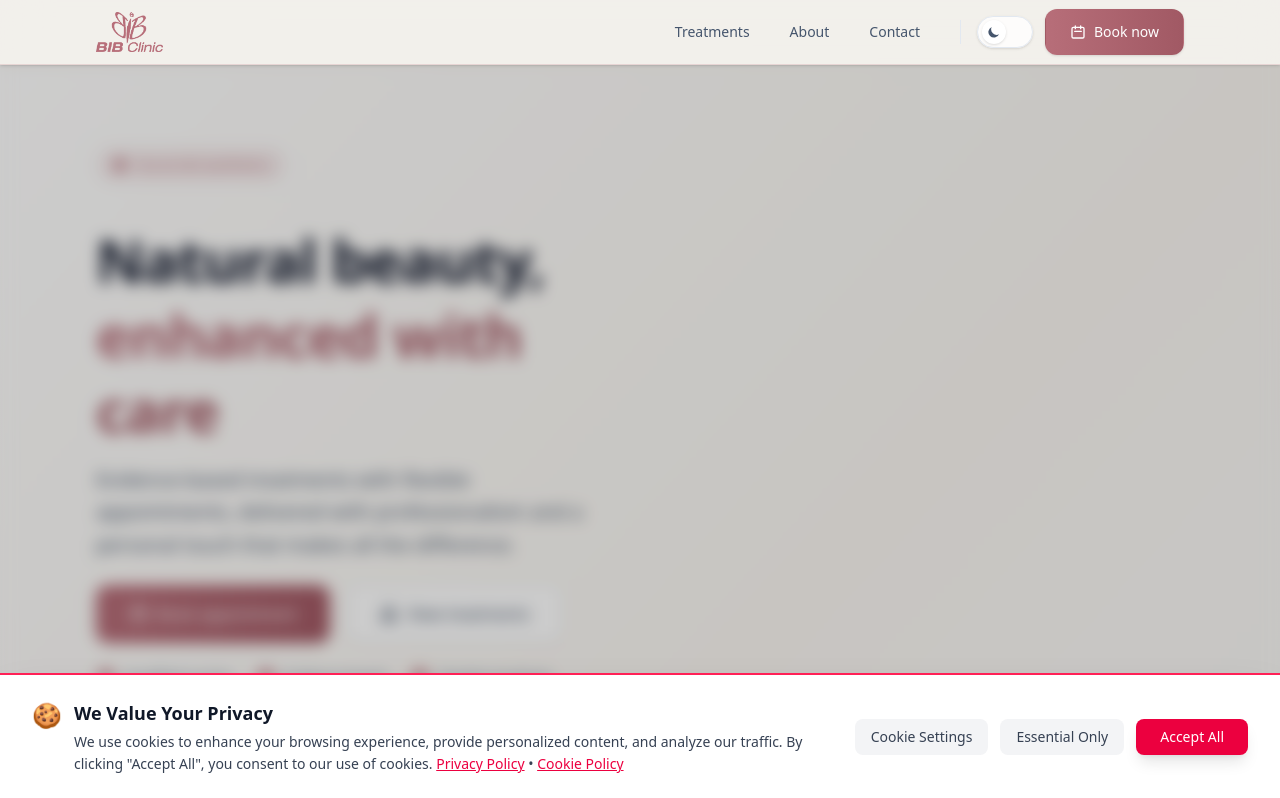
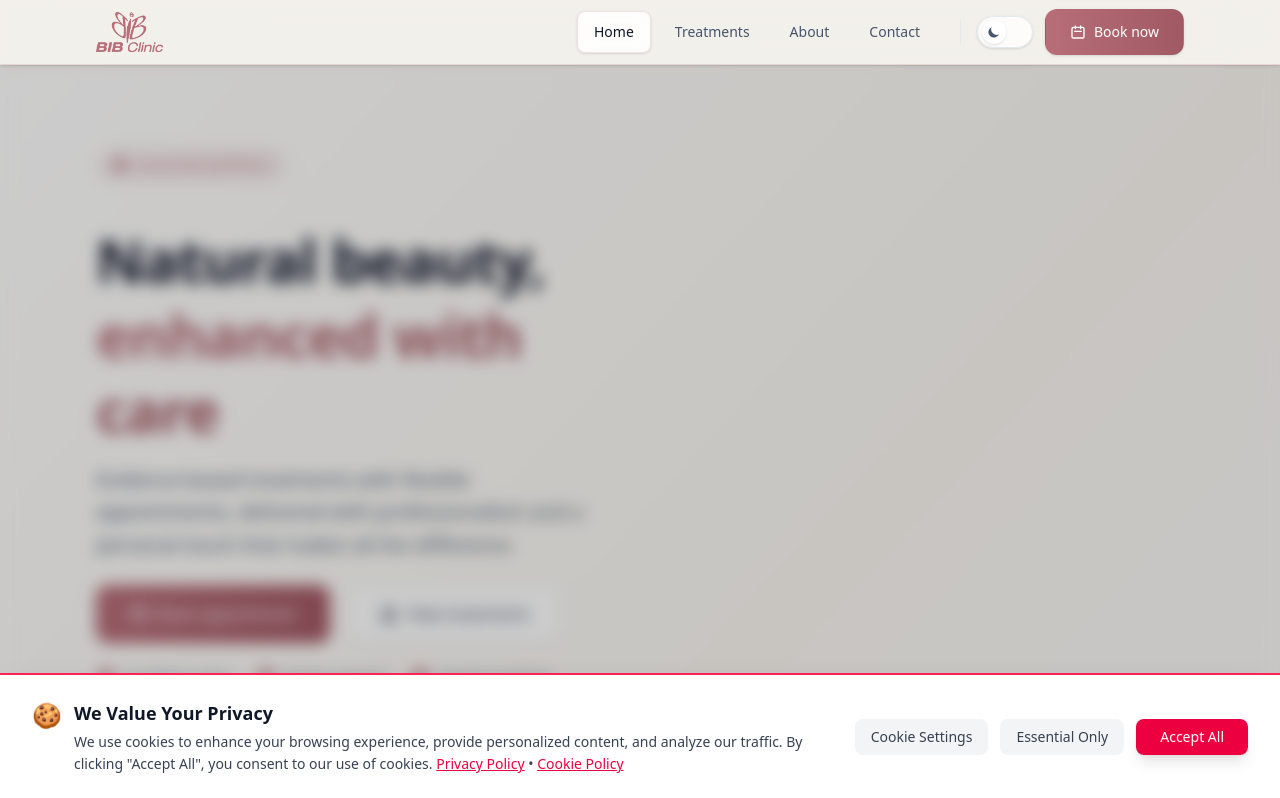
Before and after one commit to gaughey2000/BIBapp, a React (Vite) app in the folder client/: page / in a window 1280 px wide. Shown: the top 798 px of the page. Built offline with nearby package versions, Linux system fonts and the light colour scheme.

Commit message:
updated mobile navbar

```diff
--- a/client/src/components/Navbar.jsx
+++ b/client/src/components/Navbar.jsx
@@ -36,6 +36,15 @@ export default function Navbar() {
 
           {/* Desktop nav */}
           <nav className="hidden md:flex items-center gap-2">
+            <NavLink
+              to="/"
+              end
+              className={({ isActive }) =>
+                `${linkBase} ${isActive ? active : inactive}`
+              }
+            >
+              Home
+            </NavLink>
             <NavLink
               to="/services"
               className={({ isActive }) =>
@@ -113,12 +122,13 @@ export default function Navbar() {
       {open && (
         <div className="md:hidden nav-frosted border-t border-[color:var(--rose)]/20 mobile-menu animate-slide-down">
           <nav className="container-narrow py-4 space-y-2">
-            <a
-              href={BOOKING_URL}
-              target="_blank"
-              rel="noreferrer"
+            <NavLink
+              to="/"
+              end
               onClick={() => setOpen(false)}
-              className={`block ${linkBase} ${inactive}`}
+              className={({ isActive }) =>
+                `block ${linkBase} ${isActive ? active : inactive}`
+              }
             >
               <div className="flex items-center gap-3">
                 <svg
@@ -131,12 +141,12 @@ export default function Navbar() {
                     strokeLinecap="round"
                     strokeLinejoin="round"
                     strokeWidth={2}
-                    d="M8 7V3m8 4V3m-9 8h10M5 21h14a2 2 0 002-2V7a2 2 0 00-2-2H5a2 2 0 00-2 2v12a2 2 0 002 2z"
+                    d="M3 10.5 12 3l9 7.5V20a1 1 0 0 1-1 1h-5v-6H9v6H4a1 1 0 0 1-1-1v-9.5z"
                   />
                 </svg>
-                Book
+                Home
               </div>
-            </a>
+            </NavLink>
             <NavLink
               to="/services"
               onClick={() => setOpen(false)}
```
